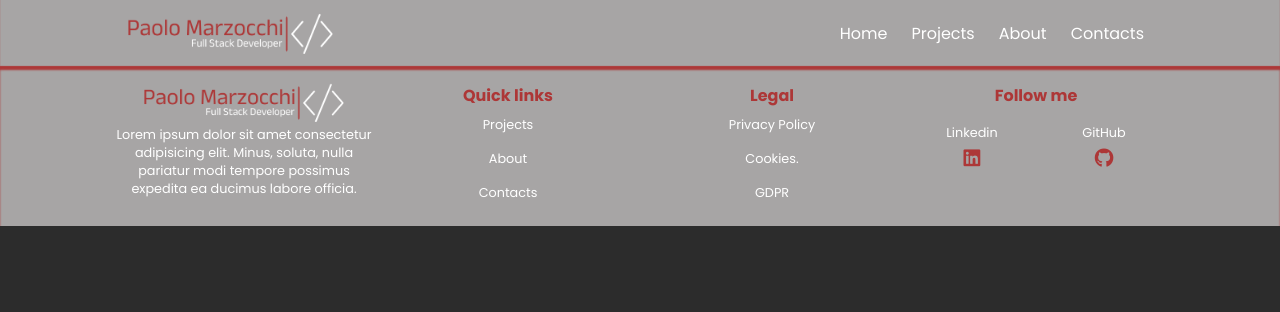
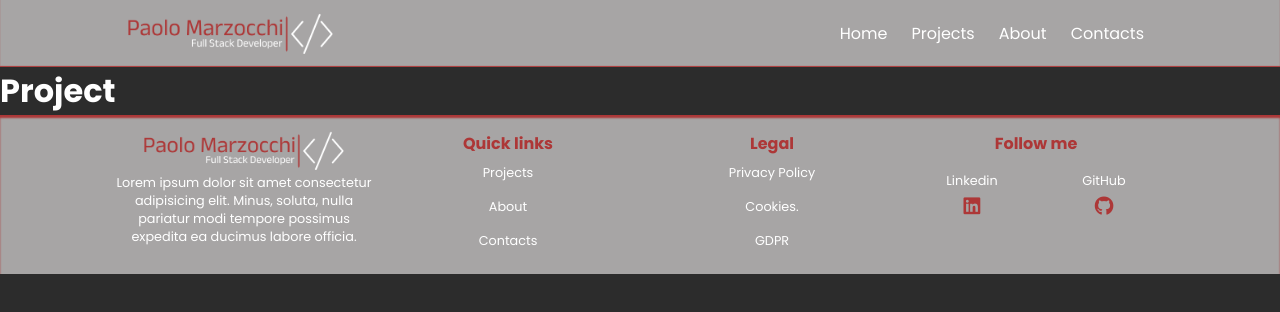
Before and after one commit to PaoloMarzocchi/vite-boolfolio, a Vue app: page /projects/1 in a window 1280 px wide. Shown: the top 312 px of the page. Built offline with nearby package versions, Linux system fonts and the light colour scheme; no server answers.

Commit message:
add route for Project view in router.js, add ajax call in project view

```diff
--- a/src/router.js
+++ b/src/router.js
@@ -3,6 +3,8 @@ import AppHome from './views/AppHome.vue';
 import AppProjects from './views/AppProjects.vue';
 import AppAbout from './views/AppAbout.vue';
 import AppContacts from './views/AppContacts.vue';
+import Project from './views/Project.vue';
+
 
 
 const router = createRouter({
@@ -19,6 +21,11 @@ const router = createRouter({
             component: AppProjects
         },
         {
+            path: '/projects/:slug',
+            name: 'project',
+            component: Project
+        },
+        {
             path: '/about',
             name: 'about',
             component: AppAbout
--- /dev/null
+++ b/src/views/Project.vue
@@ -0,0 +1,39 @@
+<script>
+import axios from 'axios';
+
+export default {
+    name: 'Project',
+    data() {
+        return {
+            base_api_url: 'http://127.0.0.1:8000',
+            base_projects_url: '/api/projects/',
+            project: {},
+        }
+    },
+    methods: {
+        callAPI() {
+            const url = this.base_api_url + this.base_projects_url + this.$route.params.slug;
+            console.log(url);
+            axios
+                .get(url)
+                .then(response => {
+                    console.log(response);
+                    this.project = response.data.response;
+                }).catch(err => {
+                    console.error(err);
+                })
+        }
+    },
+    mounted() {
+        this.callAPI();
+    }
+}
+</script>
+
+
+<template>
+    <h1>Project {{ project.title }}</h1>
+</template>
+
+
+<style></style>
```
